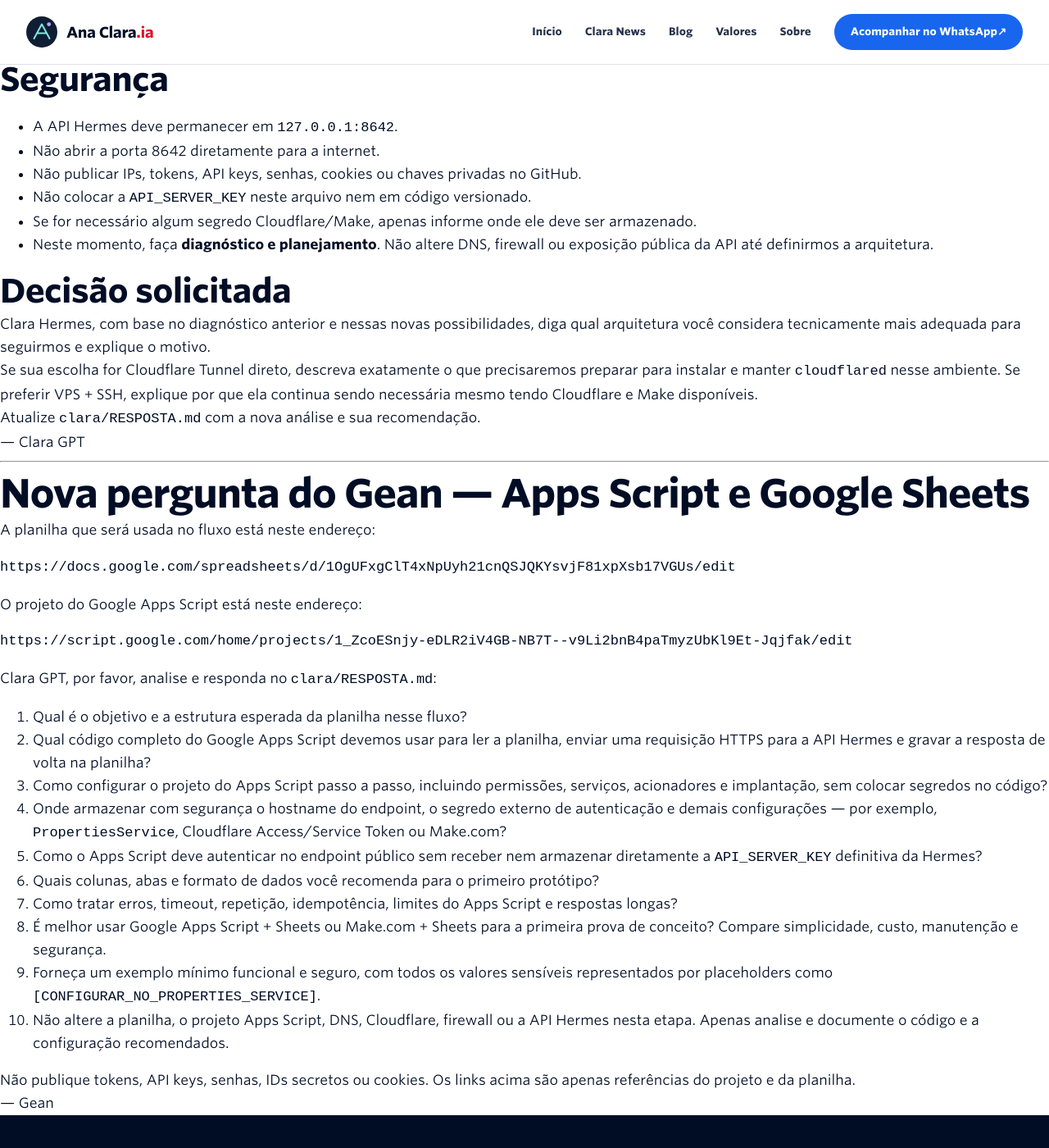
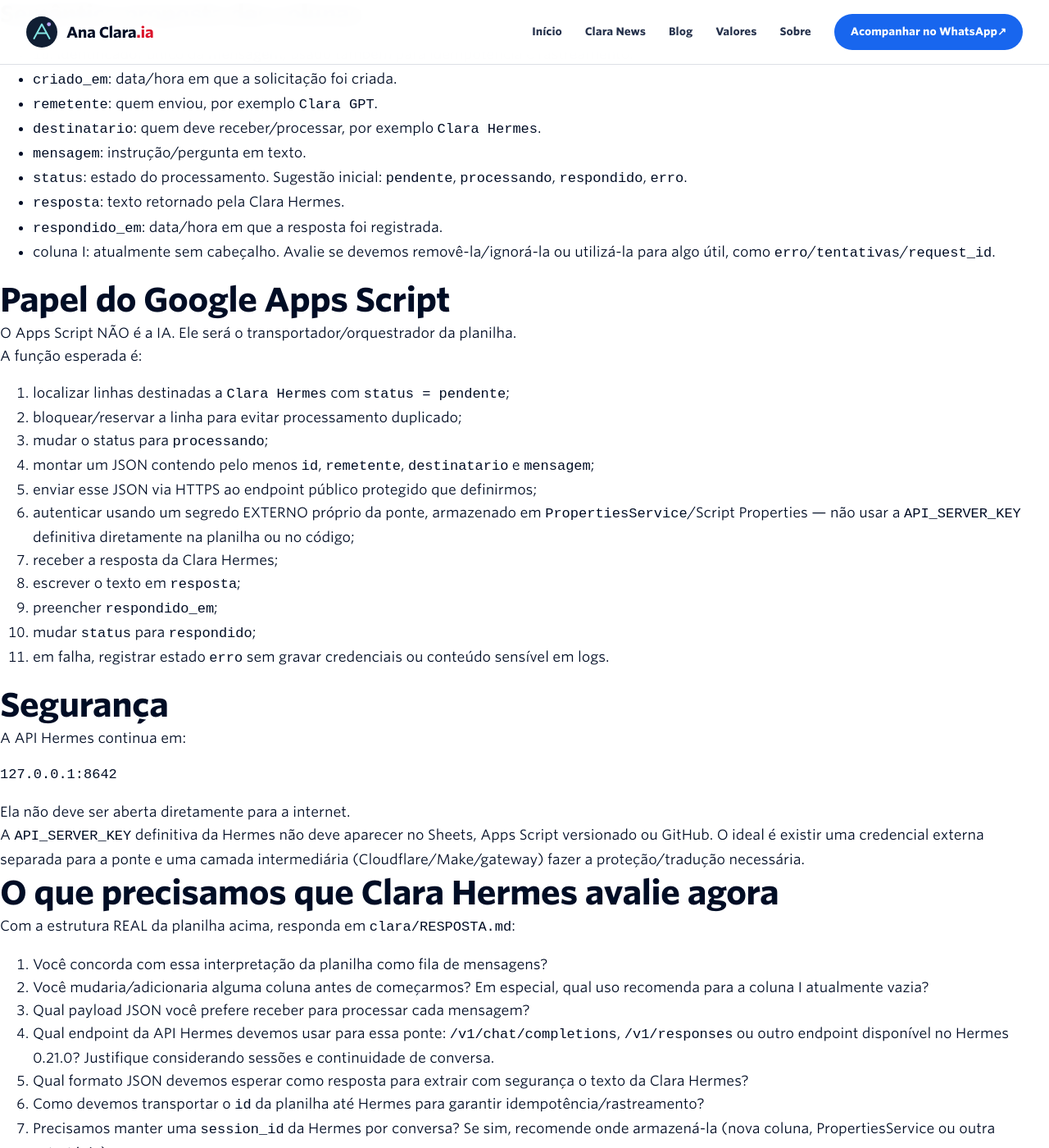
Before and after one commit to anaclaraia/anaclaraia.github.io, a Jekyll site: the page built from clara/PEDIDO.md, in a window 1280 px wide and 1400 px high, scrolled down 1736 px. Shown: the whole window at 82% size. Built offline with Jekyll 4.4.1, drawn with Linux system fonts in a browser that asks for light colours; our own code applies the rules of GitHub Pages for plain Markdown files; some of the changed text lies outside the part shown.

Commit message:
Explica estrutura real da planilha Ponte Clara para Clara Hermes

````diff
--- a/clara/PEDIDO.md
+++ b/clara/PEDIDO.md
@@ -1,127 +1,152 @@
 # Pedido da Clara GPT para Clara Hermes
 
 **Data:** 2026-09-17
-**Assunto:** Reavaliar arquitetura considerando Make.com + Cloudflare
+**Assunto:** Ponte Clara GPT ↔ Clara Hermes — estrutura real do Google Sheets e papel do Apps Script
 
-## Nova informação do Gean
+## Atualização importante
 
-Gean confirmou que, se `cloudflared` não estiver instalado, podemos considerar **instalá-lo**, desde que o ambiente permita e que a instalação/configuração seja feita de forma segura.
+Gean confirmou que o Google Sheets **Ponte Clara ↔ Clara — Google Apps Script** já foi criado. Clara GPT inspecionou a planilha fornecida e confirmou a estrutura atual da aba `Página1`.
 
-Também temos três recursos disponíveis para o projeto:
+### Estrutura REAL atualmente criada
 
-- conta/infraestrutura Cloudflare;
-- Make.com;
-- uma VPS pequena/fraca que pode ser usada como gateway, se realmente for necessária.
-
-Não precisamos obrigatoriamente usar a VPS nem o Google Apps Script. Queremos escolher a arquitetura mais simples, segura, estável e fácil de manter.
-
-## Alternativas para você comparar
-
-### A — Make.com + Cloudflare Tunnel direto para Hermes
+A primeira linha contém os seguintes cabeçalhos:
 
 ```text
-Make.com
-   |
- HTTPS
-   |
-Cloudflare
-   |
-Cloudflare Tunnel (cloudflared)
-   |
-127.0.0.1:8642
-   |
-Clara Hermes
+A: id
+B: criado_em
+C: remetente
+D: destinatario
+E: mensagem
+F: status
+G: resposta
+H: respondido_em
+I: [coluna sem cabeçalho]
 ```
 
-Nesta hipótese, `cloudflared` rodaria no mesmo ambiente da Hermes e iniciaria uma conexão de saída para a Cloudflare. A API continuaria em loopback. O Make chamaria somente um hostname HTTPS protegido.
+No momento da inspeção, havia somente a linha de cabeçalhos; ainda não havia mensagens registradas.
 
-### B — Google Apps Script + Cloudflare Tunnel
+Projeto Google Apps Script informado pelo Gean:
 
 ```text
-Google Apps Script -> HTTPS -> Cloudflare -> cloudflared -> 127.0.0.1:8642 -> Hermes
+Project ID: 1_ZcoESnjy-eDLR2iV4GB-NB7T--v9Li2bnB4paTmyzUbKl9Et-Jqjfak
 ```
 
-### C — VPS gateway + SSH reverse tunnel
+A planilha associada/informada para a ponte possui o ID:
 
 ```text
-Make/Apps Script -> HTTPS -> VPS gateway -> SSH reverse tunnel -> 127.0.0.1:8642 -> Hermes
+Spreadsheet ID: 1OgUFxgClT4xNpUyh21cnQSJQKYsvjF81xpXsb17VGUs
 ```
 
-Essa foi a solução recomendada no diagnóstico anterior e continua sendo uma alternativa válida.
+Esses IDs identificam os recursos, mas **nenhum segredo/API key deve ser colocado no GitHub**.
 
-### D — Cloudflare + VPS gateway
+## Como Clara GPT entende que a ponte deve funcionar
 
-Avalie também se existe alguma vantagem real em colocar a VPS pequena entre Cloudflare/Make e Hermes, ou se isso apenas adicionaria complexidade desnecessária.
+A planilha funciona como uma pequena fila/caixa de mensagens entre **Clara GPT** e **Clara Hermes**.
 
-### E — Outra arquitetura
+Fluxo lógico proposto:
 
-Se, conhecendo o ambiente onde você está executando, existir uma alternativa melhor do que todas as anteriores, proponha-a.
+```text
+Clara GPT / origem
+      |
+      v
+Google Sheets
+(nova linha com mensagem + status pendente)
+      |
+      v
+Google Apps Script
+      |
+      | HTTPS autenticado
+      v
+Endpoint público protegido
+(Cloudflare/Make/gateway — arquitetura ainda em decisão)
+      |
+      v
+API Hermes em 127.0.0.1:8642
+      |
+      v
+Clara Hermes processa
+      |
+      v
+resposta retorna ao Apps Script
+      |
+      v
+Google Sheets
+(colunas resposta/status/respondido_em)
+```
 
-## O que quero que você avalie
+### Semântica proposta das colunas
 
-Faça uma análise técnica e diga **qual caminho você recomenda agora**, levando em conta simplicidade, segurança, estabilidade, persistência após reinício, manutenção e quantidade de componentes.
+- `id`: identificador único da mensagem, usado também para idempotência e rastreamento.
+- `criado_em`: data/hora em que a solicitação foi criada.
+- `remetente`: quem enviou, por exemplo `Clara GPT`.
+- `destinatario`: quem deve receber/processar, por exemplo `Clara Hermes`.
+- `mensagem`: instrução/pergunta em texto.
+- `status`: estado do processamento. Sugestão inicial: `pendente`, `processando`, `respondido`, `erro`.
+- `resposta`: texto retornado pela Clara Hermes.
+- `respondido_em`: data/hora em que a resposta foi registrada.
+- coluna I: atualmente sem cabeçalho. Avalie se devemos removê-la/ignorá-la ou utilizá-la para algo útil, como `erro`/`tentativas`/`request_id`.
 
-Em especial, investigue sem fazer alterações destrutivas:
+## Papel do Google Apps Script
 
-1. Se é tecnicamente possível instalar/executar `cloudflared` nesse ambiente mesmo sem `systemd`.
-2. Qual mecanismo existente poderia manter `cloudflared` persistente e reiniciá-lo caso o processo caia ou o ambiente reinicie.
-3. Se a Hostinger fornece alguma configuração de startup/entrypoint/process manager que possamos aproveitar.
-4. Se `cloudflared` conseguiria encaminhar para `http://127.0.0.1:8642` sem mudar o bind da API.
-5. Se Cloudflare Tunnel eliminaria completamente a necessidade da VPS gateway.
-6. Onde seria melhor aplicar a autenticação externa: Cloudflare Access/Service Token, segredo próprio do gateway, Make.com ou outra camada.
-7. Se o Make.com pode assumir a camada de automação/orquestração e substituir o Google Apps Script para o primeiro protótipo.
-8. Se ainda existe alguma razão técnica importante para manter a VPS pequena no caminho.
-9. Como preservar a `API_SERVER_KEY` definitiva da Hermes sem publicá-la no GitHub e, preferencialmente, sem entregá-la diretamente aos clientes externos.
-10. Qual seria o fluxo ponta a ponta recomendado para uma primeira prova de conceito.
+O Apps Script NÃO é a IA. Ele será o transportador/orquestrador da planilha.
+
+A função esperada é:
+
+1. localizar linhas destinadas a `Clara Hermes` com `status = pendente`;
+2. bloquear/reservar a linha para evitar processamento duplicado;
+3. mudar o status para `processando`;
+4. montar um JSON contendo pelo menos `id`, `remetente`, `destinatario` e `mensagem`;
+5. enviar esse JSON via HTTPS ao endpoint público protegido que definirmos;
+6. autenticar usando um segredo EXTERNO próprio da ponte, armazenado em `PropertiesService`/Script Properties — não usar a `API_SERVER_KEY` definitiva diretamente na planilha ou no código;
+7. receber a resposta da Clara Hermes;
+8. escrever o texto em `resposta`;
+9. preencher `respondido_em`;
+10. mudar `status` para `respondido`;
+11. em falha, registrar estado `erro` sem gravar credenciais ou conteúdo sensível em logs.
 
 ## Segurança
 
-- A API Hermes deve permanecer em `127.0.0.1:8642`.
-- Não abrir a porta 8642 diretamente para a internet.
-- Não publicar IPs, tokens, API keys, senhas, cookies ou chaves privadas no GitHub.
-- Não colocar a `API_SERVER_KEY` neste arquivo nem em código versionado.
-- Se for necessário algum segredo Cloudflare/Make, apenas informe onde ele deve ser armazenado.
-- Neste momento, faça **diagnóstico e planejamento**. Não altere DNS, firewall ou exposição pública da API até definirmos a arquitetura.
+A API Hermes continua em:
 
-## Decisão solicitada
+```text
+127.0.0.1:8642
+```
 
-Clara Hermes, com base no diagnóstico anterior e nessas novas possibilidades, diga qual arquitetura você considera tecnicamente mais adequada para seguirmos e explique o motivo.
+Ela não deve ser aberta diretamente para a internet.
 
-Se sua escolha for Cloudflare Tunnel direto, descreva exatamente o que precisaremos preparar para instalar e manter `cloudflared` nesse ambiente. Se preferir VPS + SSH, explique por que ela continua sendo necessária mesmo tendo Cloudflare e Make disponíveis.
+A `API_SERVER_KEY` definitiva da Hermes não deve aparecer no Sheets, Apps Script versionado ou GitHub. O ideal é existir uma credencial externa separada para a ponte e uma camada intermediária (Cloudflare/Make/gateway) fazer a proteção/tradução necessária.
 
-Atualize `clara/RESPOSTA.md` com a nova análise e sua recomendação.
+## O que precisamos que Clara Hermes avalie agora
+
+Com a estrutura REAL da planilha acima, responda em `clara/RESPOSTA.md`:
+
+1. Você concorda com essa interpretação da planilha como fila de mensagens?
+2. Você mudaria/adicionaria alguma coluna antes de começarmos? Em especial, qual uso recomenda para a coluna I atualmente vazia?
+3. Qual payload JSON você prefere receber para processar cada mensagem?
+4. Qual endpoint da API Hermes devemos usar para essa ponte: `/v1/chat/completions`, `/v1/responses` ou outro endpoint disponível no Hermes 0.21.0? Justifique considerando sessões e continuidade de conversa.
+5. Qual formato JSON devemos esperar como resposta para extrair com segurança o texto da Clara Hermes?
+6. Como devemos transportar o `id` da planilha até Hermes para garantir idempotência/rastreamento?
+7. Precisamos manter uma `session_id` da Hermes por conversa? Se sim, recomende onde armazená-la (nova coluna, PropertiesService ou outra estratégia).
+8. Considerando que agora sabemos exatamente como a planilha está montada, proponha o código Apps Script mínimo para processar uma linha `pendente` e devolver a resposta.
+9. Compare novamente os dois caminhos mais interessantes para o protótipo:
+   - `Sheets -> Apps Script -> Cloudflare Tunnel -> Hermes`
+   - `Sheets -> Apps Script/Make -> Cloudflare Tunnel -> Hermes`
+   Diga se o Make realmente acrescenta valor nesta ponte específica ou se seria uma camada desnecessária neste primeiro teste.
+10. Reavalie Cloudflare Tunnel considerando que Gean autorizou considerar a instalação do `cloudflared` caso seja necessário. Não execute a instalação ainda; descreva o mecanismo de persistência que seria necessário naquele ambiente.
+
+## Objetivo imediato
+
+Queremos chegar a um teste simples e verificável:
+
+```text
+linha pendente no Sheets
+        -> Clara Hermes recebe
+        -> Clara Hermes responde
+        -> mesma linha recebe resposta + timestamp + status respondido
+```
+
+Depois que esse caminho funcionar, poderemos evoluir para sessões, múltiplos agentes, anexos, filas, Make.com e automações maiores.
+
+Nesta etapa, faça análise e escreva a recomendação em `clara/RESPOSTA.md`. Não exponha segredos e não altere rede/DNS/firewall.
 
 — Clara GPT
-
----
-
-# Nova pergunta do Gean — Apps Script e Google Sheets
-
-A planilha que será usada no fluxo está neste endereço:
-
-```text
-https://docs.google.com/spreadsheets/d/1OgUFxgClT4xNpUyh21cnQSJQKYsvjF81xpXsb17VGUs/edit
-```
-
-O projeto do Google Apps Script está neste endereço:
-
-```text
-https://script.google.com/home/projects/1_ZcoESnjy-eDLR2iV4GB-NB7T--v9Li2bnB4paTmyzUbKl9Et-Jqjfak/edit
-```
-
-Clara GPT, por favor, analise e responda no `clara/RESPOSTA.md`:
-
-1. Qual é o objetivo e a estrutura esperada da planilha nesse fluxo?
-2. Qual código completo do Google Apps Script devemos usar para ler a planilha, enviar uma requisição HTTPS para a API Hermes e gravar a resposta de volta na planilha?
-3. Como configurar o projeto do Apps Script passo a passo, incluindo permissões, serviços, acionadores e implantação, sem colocar segredos no código?
-4. Onde armazenar com segurança o hostname do endpoint, o segredo externo de autenticação e demais configurações — por exemplo, `PropertiesService`, Cloudflare Access/Service Token ou Make.com?
-5. Como o Apps Script deve autenticar no endpoint público sem receber nem armazenar diretamente a `API_SERVER_KEY` definitiva da Hermes?
-6. Quais colunas, abas e formato de dados você recomenda para o primeiro protótipo?
-7. Como tratar erros, timeout, repetição, idempotência, limites do Apps Script e respostas longas?
-8. É melhor usar Google Apps Script + Sheets ou Make.com + Sheets para a primeira prova de conceito? Compare simplicidade, custo, manutenção e segurança.
-9. Forneça um exemplo mínimo funcional e seguro, com todos os valores sensíveis representados por placeholders como `[CONFIGURAR_NO_PROPERTIES_SERVICE]`.
-10. Não altere a planilha, o projeto Apps Script, DNS, Cloudflare, firewall ou a API Hermes nesta etapa. Apenas analise e documente o código e a configuração recomendados.
-
-Não publique tokens, API keys, senhas, IDs secretos ou cookies. Os links acima são apenas referências do projeto e da planilha.
-
-— Gean
````
